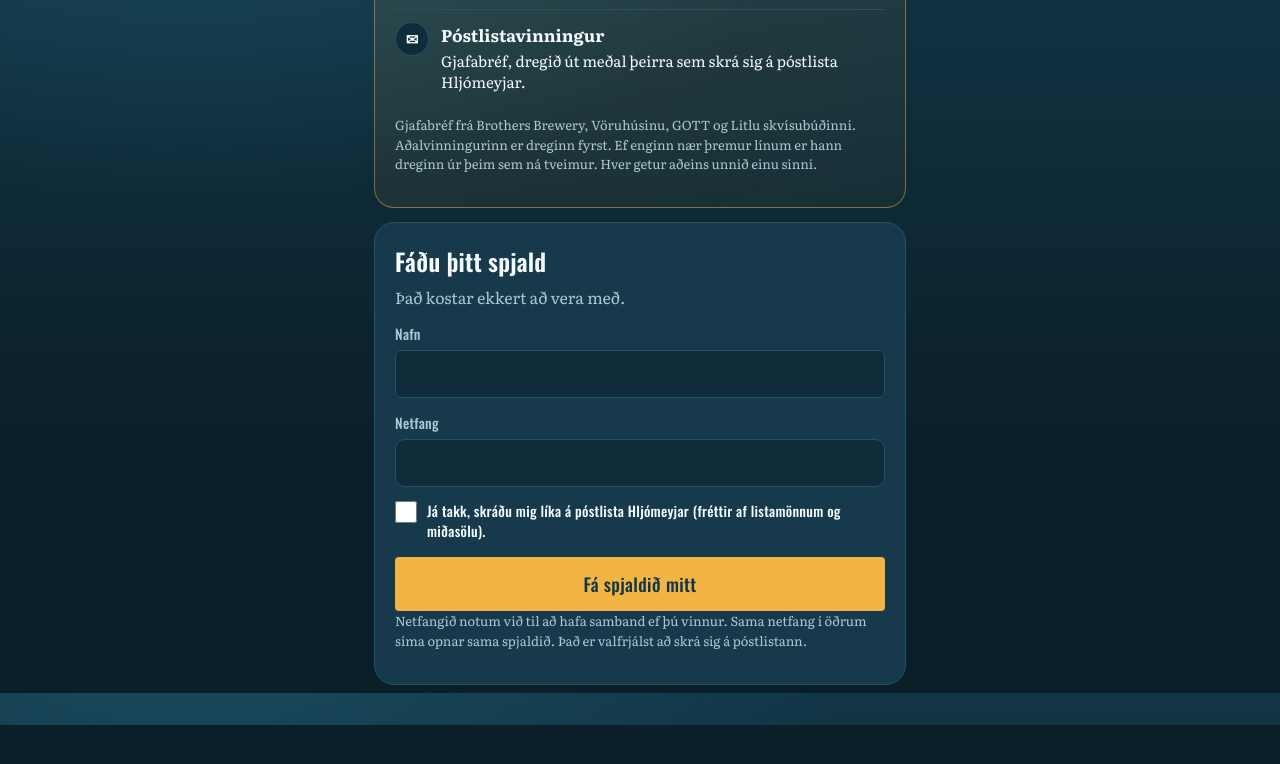
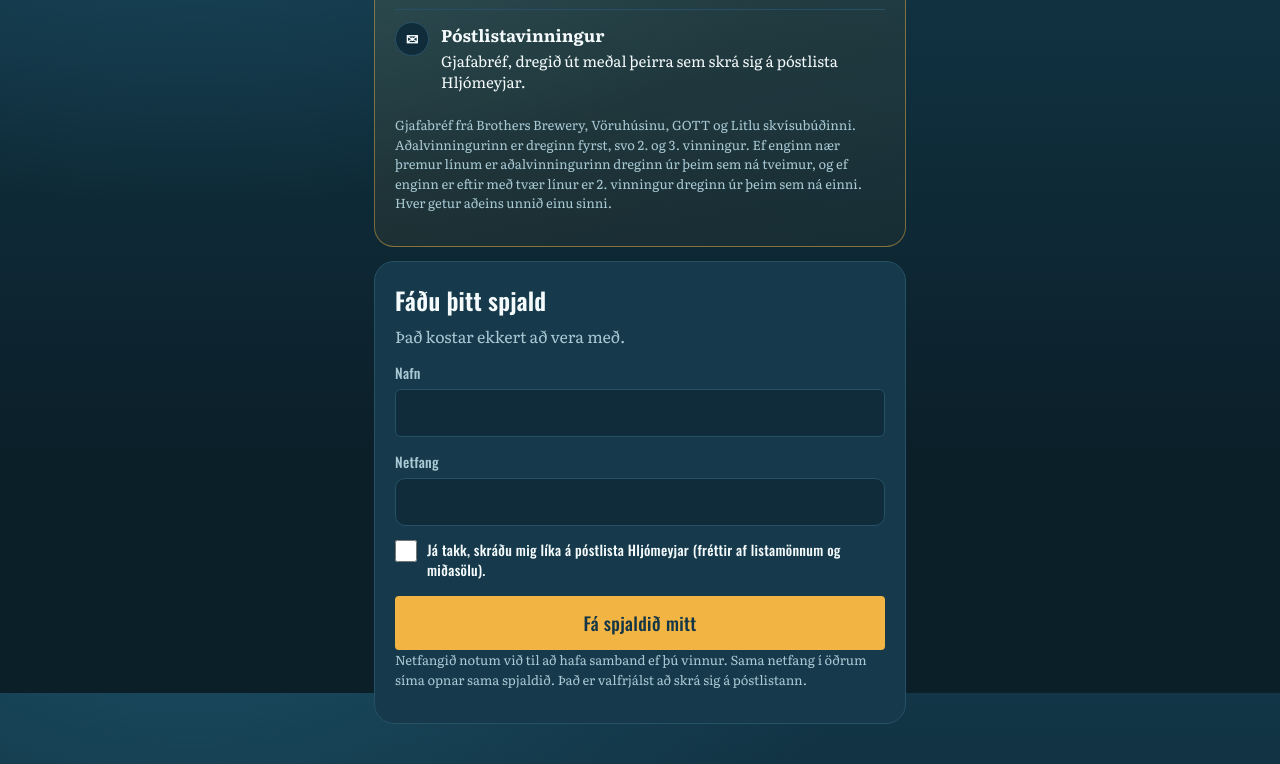
Before and after one commit to gummiarna/hljomey-pubquiz, a plain HTML site: page web/jolabingo.html in a window 1280 px wide. Shown: the part 907-1671 px from the top of the page. Before the commit the page ends 1632 px from the top, so only its background shows below. Drawn offline with nearby package versions, Linux system fonts and the light colour scheme; no server answers; a script that the page names is missing.

Commit message:
Jólabingó: skýrari texti um útdrátt
Co-Authored-By: Claude Opus 5.5 <noreply@anthropic.com>
Claude-Session: https://claude.ai/code/session_0127gXm1uWcgNUzbxKpMJ25C

```diff
--- a/web/jolabingo.html
+++ b/web/jolabingo.html
@@ -161,7 +161,7 @@
         <small>Dreginn úr þeim sem ná einni línu</small></div></div>
       <div class="prize"><span class="n">✉</span><div><b>Póstlistavinningur</b>
         <p>Gjafabréf, dregið út meðal þeirra sem skrá sig á póstlista Hljómeyjar.</p></div></div>
-      <p class="fine">Gjafabréf frá Brothers Brewery, Vöruhúsinu, GOTT og Litlu skvísubúðinni. Aðalvinningurinn er dreginn fyrst. Ef enginn nær þremur línum er hann dreginn úr þeim sem ná tveimur. Hver getur aðeins unnið einu sinni.</p>
+      <p class="fine">Gjafabréf frá Brothers Brewery, Vöruhúsinu, GOTT og Litlu skvísubúðinni. Aðalvinningurinn er dreginn fyrst, svo 2. og 3. vinningur. Ef enginn nær þremur línum er aðalvinningurinn dreginn úr þeim sem ná tveimur, og ef enginn er eftir með tvær línur er 2. vinningur dreginn úr þeim sem ná einni. Hver getur aðeins unnið einu sinni.</p>
     </div>
 
     <div class="panel">
```
